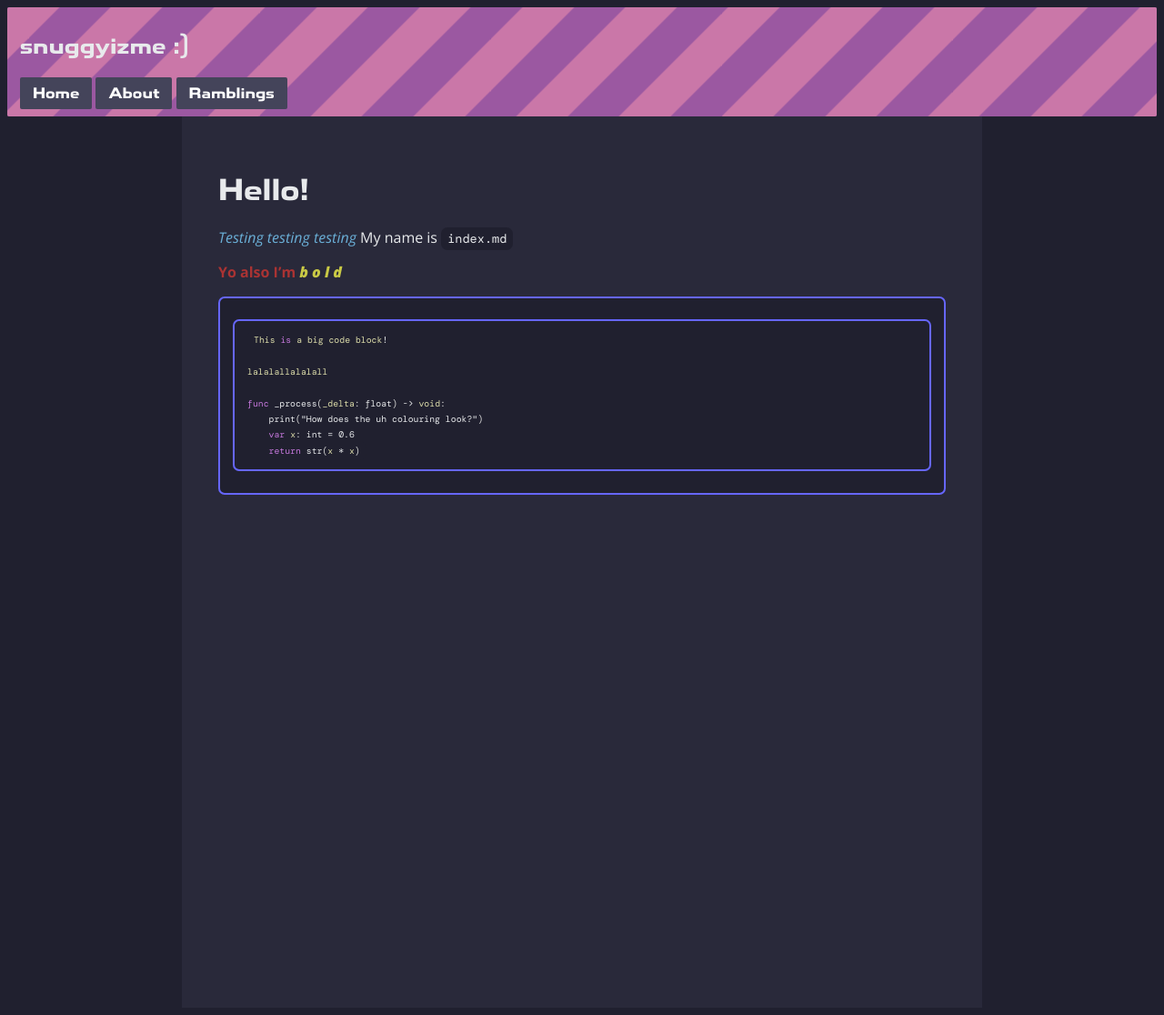
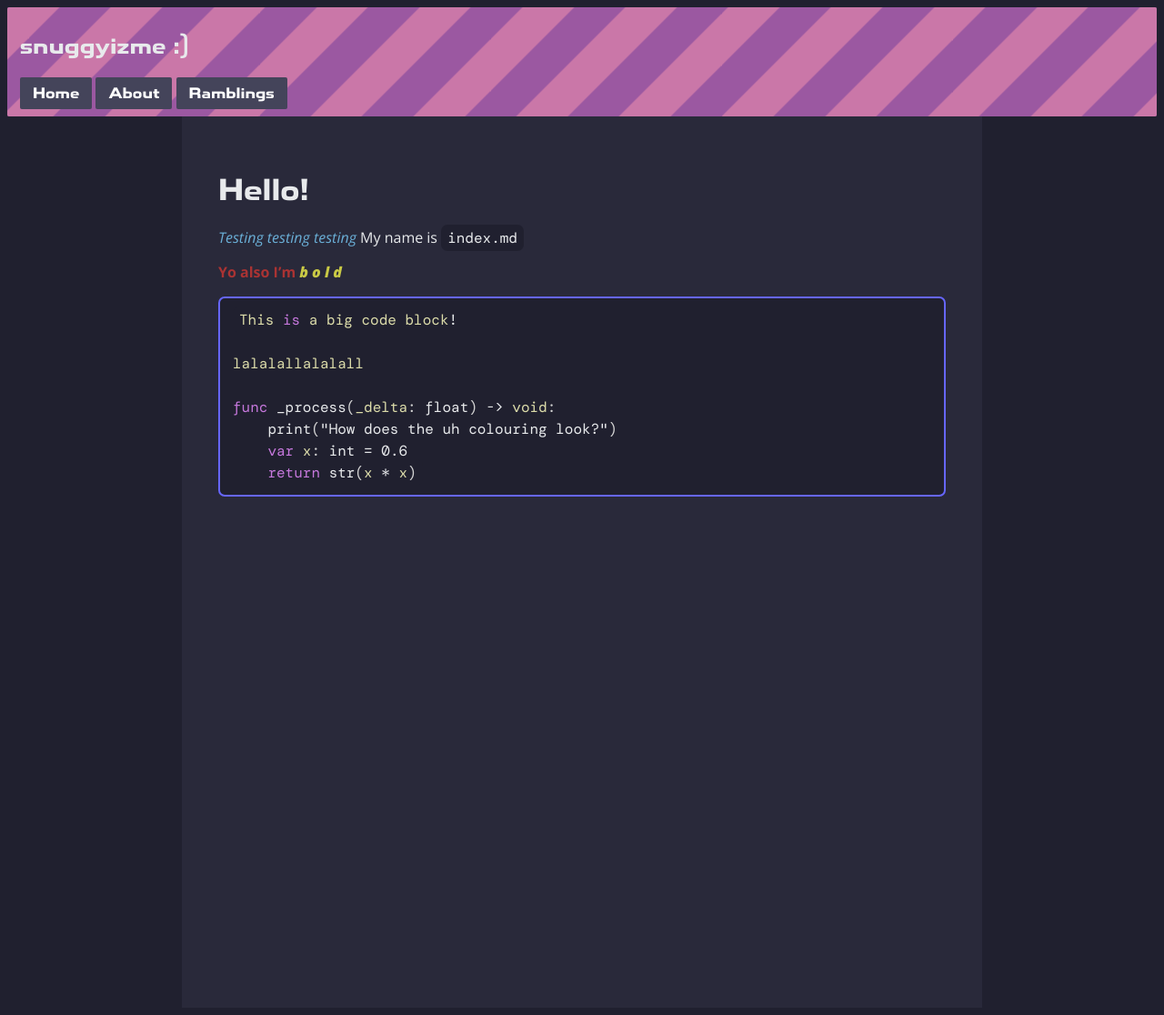
Before and after one commit to snuggyizme/snuggyizme.github.io, a Jekyll site: the page built from index.md, in a window 1280 px wide. Shown: the whole page at 91% size. Built offline with Jekyll 4.4.1, drawn with Linux system fonts in a browser that asks for light colours; some web fonts are replaced.

Commit message:
Fix nesting

```diff
--- a/_config.yml
+++ b/_config.yml
@@ -1,7 +1,7 @@
 title: snuggyizme :)
 description: This is a description
 markdown: kramdown
-highlighter: rogue
+highlighter: rouge
 
 kramdown:
   input: GFM
--- a/assets/css/style.css
+++ b/assets/css/style.css
@@ -124,7 +124,7 @@ pre {
     border-radius: 7px;
     border: 2px solid #6666ff;
     font-family: "Dm Mono", monospace;
-    font-size: 0.85em;
+    font-size: 1em;
 }
 
 /* Inline code */
@@ -133,11 +133,11 @@ code {
     padding: 4px 7px;
     border-radius: 7px;
     font-family: "DM Mono", monospace;
-    font-size: 0.85em;
+    font-size: 1em;
 }
 
 /* Syntax Highlighting */
-.highlight {
+.highlight pre {
     background: #20202f;
     color: #e8eaec;
     padding: 12px 14px;
@@ -145,7 +145,7 @@ code {
     border: 2px solid #6666ff;
     overflow-x: auto;
     font-family: "DM Mono", monospace;
-    font-size: 0.85em;
+    font-size: 1em;
     line-height: 1.5;
 }
 
@@ -154,4 +154,4 @@ code {
 .highlight .s { color: #ce9178; }   /* strings */
 .highlight .n { color: #dcdcaa; }   /* names */
 .highlight .m { color: #b5cea8; }   /* numbers */
-.highlight .p { color: #d4d4d4; }   /* punctuation */
+.highlight .p { color: #d4d4d4; }   /* punctuation ------------ wow my hands hurt, comments really suck in css */
```
